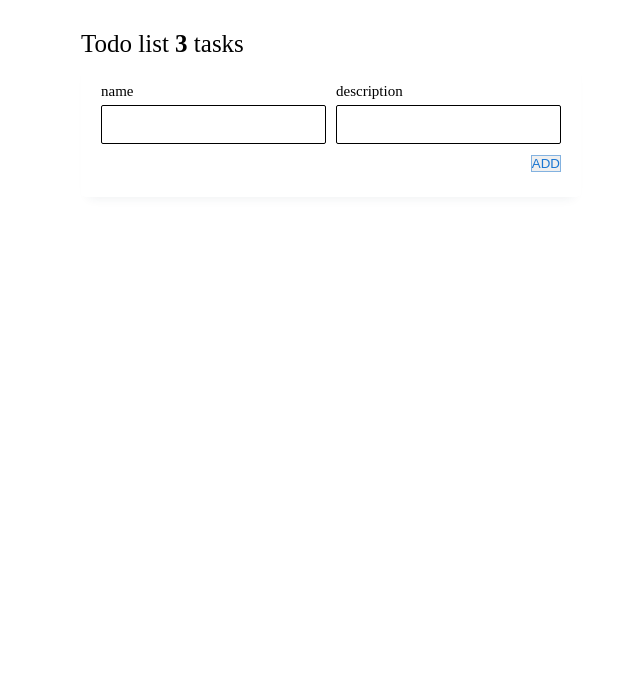
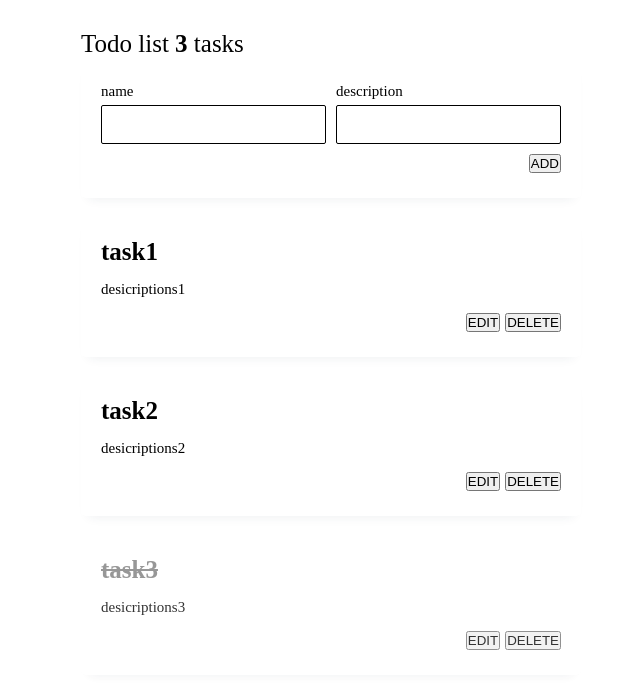
Before and after one commit to ALG0L58/comeback, a React (Create React App) app: page / in a window 1280 px wide. Shown: the top 688 px of the page, without its empty margins (309-949 px from the left). Built offline with nearby package versions, Linux system fonts and the light colour scheme.

Commit message:
add components ( - TodoItem -TodoList )

```diff
--- a/src/App.tsx
+++ b/src/App.tsx
@@ -2,6 +2,7 @@ import React from 'react';
 import './styles/App.css';
 import { Header } from './components/header/Header'
 import { TodoPanel } from './components/TodoPanel/TodoPanel'
+import { TodoList } from './components/TodoList/TodoList'
 
 
 
@@ -33,6 +34,7 @@ function App () {
       <div className="container">
         <Header todoCount={todos.length}/>
         <TodoPanel addTodo = { addTodo }/>
+        <TodoList todos = {todos}/>
       </div>
     </div>
   );
--- /dev/null
+++ b/src/components/TodoItem/TodoItem.tsx
@@ -0,0 +1,55 @@
+import React from 'react';
+import { Button } from '../Button/Button'
+
+import '../../styles/TodoItem.css'
+import '../../styles/Button.css'
+import { Todo } from '../../types/Todo';
+
+interface TodoItemProps {
+  todo: Todo;
+//   deleteTodo: (id: Todo['id']) => void;
+//   checkTodo: (id: Todo['id']) => void;
+//   selectTodoIdForEdit: (id: Todo['id']) => void;
+}
+
+export const TodoItem: React.FC<TodoItemProps> = ({
+  todo,
+//   deleteTodo,
+//   checkTodo,
+//   selectTodoIdForEdit
+}) => (
+  <div className='todo_item_container' style={{ opacity: todo.checked ? 0.8 : 1 }}>
+    <div>
+      <div
+        aria-hidden
+        style={{
+          opacity: todo.checked ? 0.5 : 1,
+          textDecoration: todo.checked ? 'line-through' : 'none'
+        }}
+        // onClick={() => checkTodo(todo.id)}
+        className='todo_item_title'
+      >
+        {todo.name}
+      </div>
+      <div
+        aria-hidden
+
+        // onClick={() => checkTodo(todo.id)}
+        className='todo_item_description'>
+        {todo.description}
+      </div>
+    </div>
+    <div className='todo_item_button_container'>
+      <Button
+        // onClick={() => selectTodoIdForEdit(todo.id)}
+        >
+        EDIT
+      </Button>
+      <Button
+        // onClick={() => deleteTodo(todo.id)}
+      >
+        DELETE
+      </Button>
+    </div>
+  </div>
+);
--- /dev/null
+++ b/src/components/TodoList/TodoList.tsx
@@ -0,0 +1,39 @@
+import React from 'react';
+import { Todo } from '../../types/Todo';
+
+import { TodoItem } from '../TodoItem/TodoItem';
+import { TodoPanel } from '../TodoPanel/TodoPanel';
+
+interface TodoListProps {
+//   todoIdForEdit: Todo['id'] | null;
+  todos: Todo[];
+//   deleteTodo: (id: Todo['id']) => void;
+//   checkTodo: (id: Todo['id']) => void;
+//   selectTodoIdForEdit: (id: Todo['id']) => void;
+//   changeTodo: ({ name, description }: Omit<Todo, 'id' | 'checked'>) => void;
+}
+
+export const TodoList: React.FC<TodoListProps> = ({
+  todos,
+//   todoIdForEdit,
+//   changeTodo,
+//   deleteTodo,
+//   checkTodo,
+//   selectTodoIdForEdit
+}) => (
+  <div>
+    {todos.map((todo) => {
+    //   if (todo.id === todoIdForEdit)
+    //     return <TodoPanel mode='edit' changeTodo={changeTodo} editTodo={todo} />;
+      return (
+        <TodoItem
+        //   key={todo.id}
+          todo={todo}
+        //   deleteTodo={deleteTodo}
+        //   checkTodo={checkTodo}
+        //   selectTodoIdForEdit={selectTodoIdForEdit}
+        />
+      );
+    })}
+  </div>
+);
--- a/src/components/TodoPanel/TodoPanel.tsx
+++ b/src/components/TodoPanel/TodoPanel.tsx
@@ -2,18 +2,13 @@ import React from 'react';
 import { Button } from '../Button/Button'
 
 import '../../styles/TodoPanel.css'
+import { Todo } from '../../types/Todo';
 
 const DEFAULT_TODO = {
     name: '',
     description: ''
 }
 
-type Todo = {
-    id: number;
-    name: string;
-    description: string;
-    checked: boolean;
-  };
 
 interface TodoPanelProps {
     addTodo: ({ name, description }: Omit<Todo, 'id' | 'checked'>) => void;
@@ -26,6 +21,11 @@ export const TodoPanel: React.FC<TodoPanelProps> = ({ addTodo }) => {
     const onChange = (event: React.ChangeEvent<HTMLInputElement>) => {
         const { name, value } = event.target;
         setTodo({ ...todo, [name]: value });
+    }
+
+    const onClick = () => {
+        addTodo({name: todo.name, description: todo.description})
+        setTodo(DEFAULT_TODO)
     }
 
     return (
@@ -46,7 +46,7 @@ export const TodoPanel: React.FC<TodoPanelProps> = ({ addTodo }) => {
             </div>
             <div className='button_container'>
                 <Button
-                onClick={() => addTodo({name: todo.name, description: todo.description})}
+                onClick={onClick}
                 >
                 ADD
                 </Button>
--- a/src/styles/Button.css
+++ b/src/styles/Button.css
@@ -5,7 +5,7 @@
     background-color: white;
   }
 
-/* .button_red {
+.button_red {
     border: 1px solid rgba(210, 25, 25, 0.5);
     color: #d21919;
 }
@@ -14,14 +14,14 @@
     background-color: rgba(210, 25, 25, 0.05);
 }
 
-.button_orange {
+/* .button_orange {
     border: 1px solid rgba(210, 102, 25, 0.5);
     color: #d27c19;
 }
 
 .button_orange:hover {
     background-color: rgba(210, 84, 25, 0.05);
-} */
+}
 
 .button_blue {
     border: 1px solid rgba(25, 118, 210, 0.5);
@@ -30,4 +30,4 @@
 
 .button_blue:hover {
     background-color: rgba(25, 118, 210, 0.05);
-}
+} */
--- /dev/null
+++ b/src/styles/TodoItem.css
@@ -0,0 +1,52 @@
+.todo_item_container {
+    background-color: white;
+    box-shadow: 0px 8px 11px -8px rgba(34, 60, 80, 0.09);
+    margin-bottom: 15px;
+    width: 100%;
+    padding: 25px 20px;
+    border-radius: 5px;
+}
+
+.todo_item_title {
+    font-size: 25px;
+    cursor: pointer;
+    font-weight: 600;
+    margin-bottom: 15px;
+}
+
+.todo_item_description {
+    font-size: 15px;
+    margin-bottom: 15px;
+}
+
+.todo_item_button_container {
+    display: flex;
+    justify-content: right;
+    gap: 5px;
+}
+
+.todo_item_button_delete {
+    border-radius: 5px;
+    border: 1px solid rgba(210, 25, 25, 0.5);
+    color: #d21919;
+    padding: 8px 20px;
+    cursor: pointer;
+    background-color: white;
+}
+
+.todo_item_button_delete:hover {
+    background-color: rgba(210, 25, 25, 0.05);
+}
+
+.todo_item_button_edit {
+    border-radius: 5px;
+    border: 1px solid rgba(210, 102, 25, 0.5);
+    color: #d27c19;
+    padding: 8px 20px;
+    cursor: pointer;
+    background-color: white;
+}
+
+.todo_item_button_edit:hover {
+    background-color: rgba(210, 84, 25, 0.05);
+}
```
